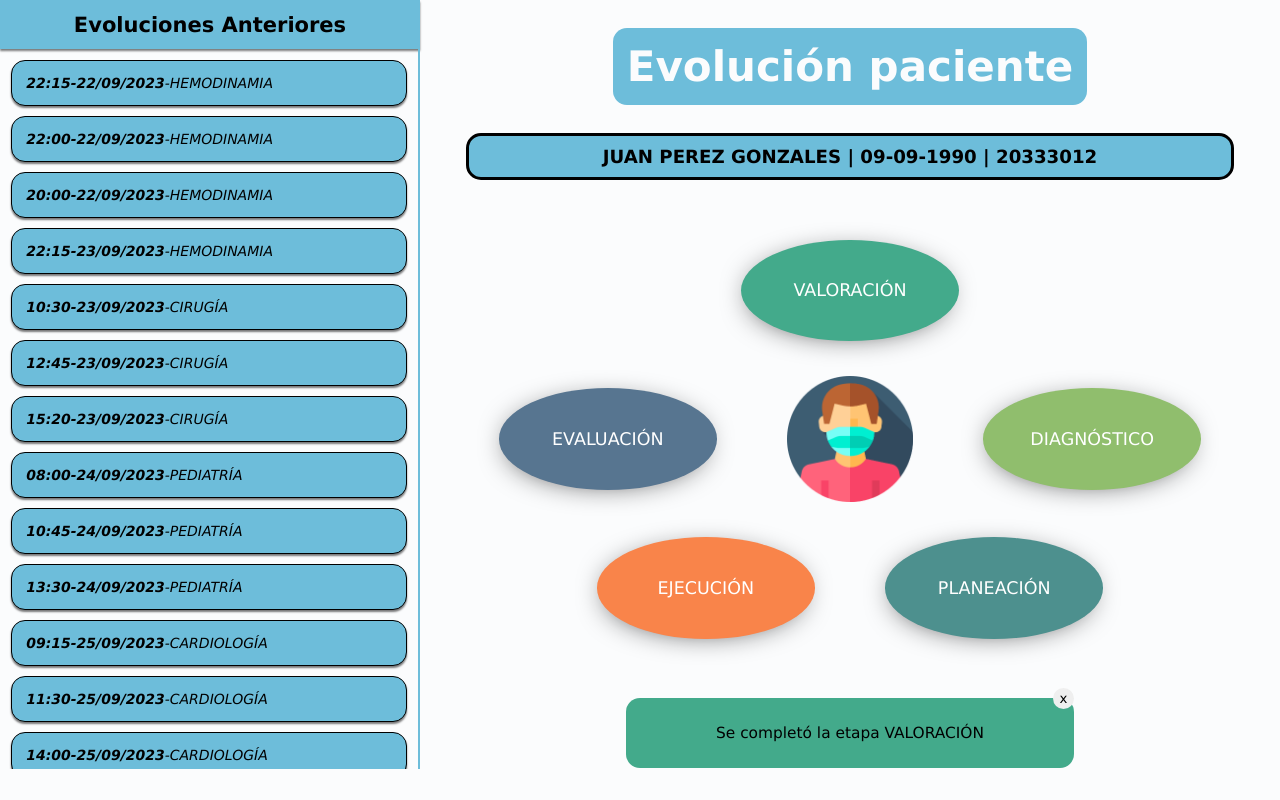
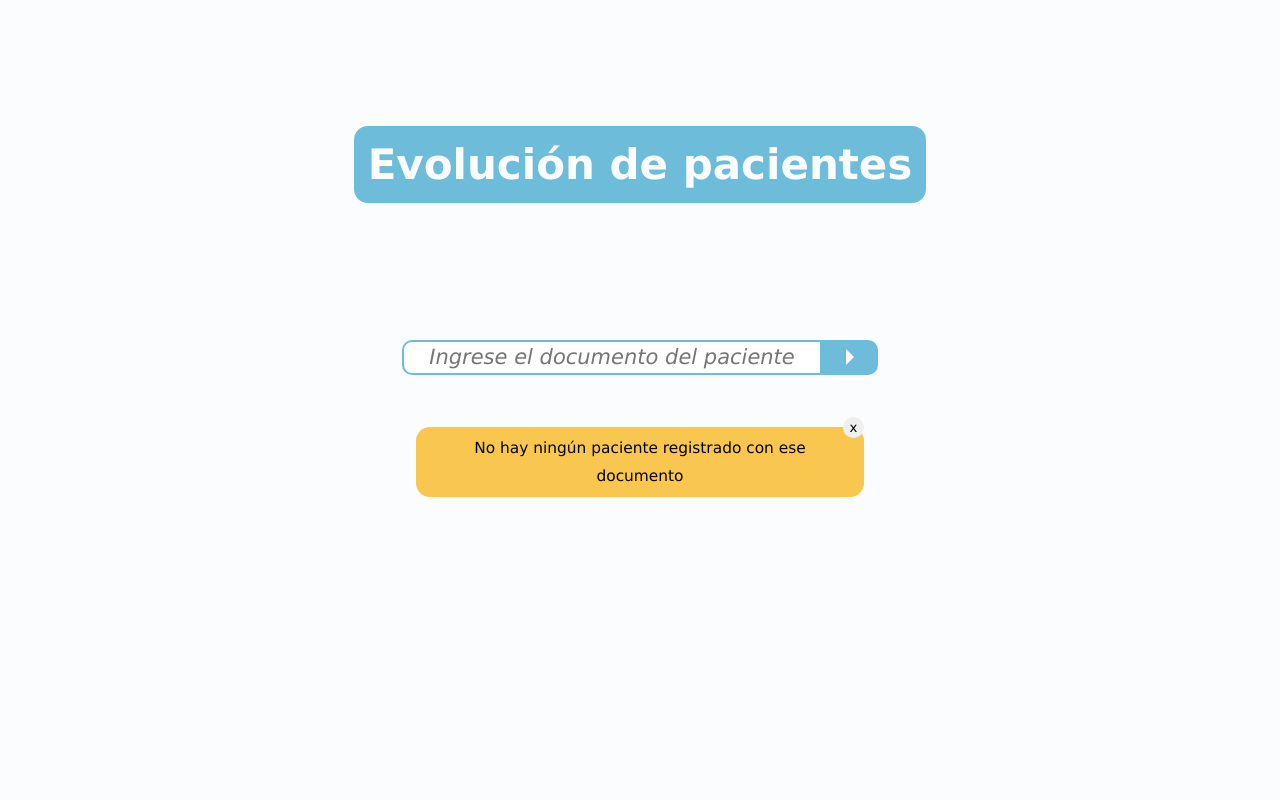
Before and after one commit to DanielAizcorbe/pae-v2, a React (Create React App) app: page / in a window 1280 px wide. Built offline with nearby package versions, Linux system fonts and the light colour scheme; the HTML template or start-up script is replaced by a standard one.

Commit message:
pequeños cambios

```diff
--- a/src/App.js
+++ b/src/App.js
@@ -6,8 +6,8 @@ import { Evolucion } from "./components/evolucion/Evolucion";
 function App() {
   return (
     <div className="App">
-      {/* <BusquedaPaciente seBuscoDocumentoInexistente={true} /> */}
-      <Evolucion />
+      <BusquedaPaciente seBuscoDocumentoInexistente={true} />
+      {/* <Evolucion /> */}
     </div>
   );
 }
--- a/src/components/buscar-paciente/BusquedaPaciente.js
+++ b/src/components/buscar-paciente/BusquedaPaciente.js
@@ -14,6 +14,12 @@ const BusquedaPaciente = ({ seBuscoDocumentoInexistente }) => {
 
     const closeModal = () => {
         setModal(false);
+    }
+
+    const [mostrarAviso, setMostrarAviso] = useState(true);
+
+    const closeAviso = () => {
+        setMostrarAviso(false);
     }
 
     return (
@@ -41,8 +47,8 @@ const BusquedaPaciente = ({ seBuscoDocumentoInexistente }) => {
                 </div>
             </div>
             {
-                seBuscoDocumentoInexistente ?
-                    <AvisoWarning text={"No hay ningún paciente registrado con ese documento"} />
+                seBuscoDocumentoInexistente && mostrarAviso ?
+                    <AvisoWarning closeAviso={closeAviso} text={"No hay ningún paciente registrado con ese documento"} />
                     : ""
             }
             {modal ? (
```
